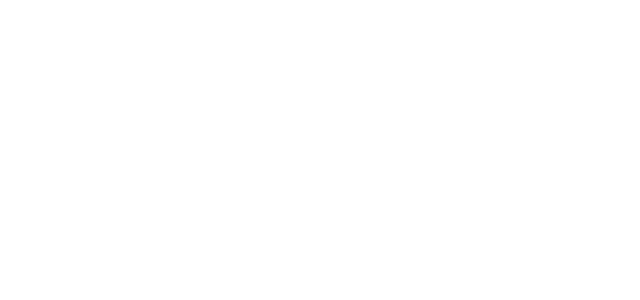
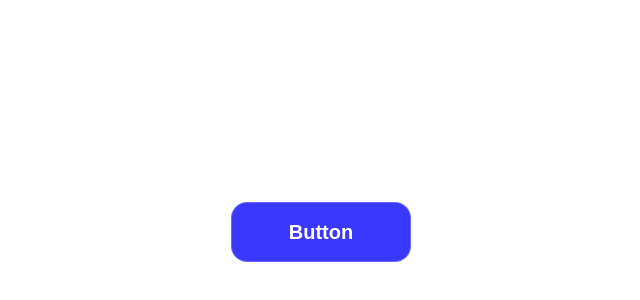
Before and after one commit to praveen-kumar-10/College-Project-Frontend, a React (Create React App) app: page / in a window 1280 px wide. Shown: the part 168-468 px from the top of the page, without its empty margins (319-959 px from the left). Built offline with nearby package versions, Linux system fonts and the light colour scheme.

Commit message:
Button Component Added

```diff
--- a/src/App.js
+++ b/src/App.js
@@ -1,7 +1,17 @@
 import "./App.css";
+import Button from "./components/UI/Button";
 
 function App() {
-  return <div className="App"></div>;
+  return (
+    <div className="App">
+      <Button
+        className="btn-primary"
+        title="Button"
+        type="button"
+        onClick={() => alert("hello")}
+      />
+    </div>
+  );
 }
 
 export default App;
--- /dev/null
+++ b/src/components/UI/Button.css
@@ -0,0 +1,16 @@
+.btn {
+  min-width: 180px;
+  min-height: 60px;
+  border: none;
+  outline: none;
+  padding: 0.5rem 1rem;
+  font-weight: 600;
+  font-size: 20px;
+  border-radius: 16px;
+}
+
+.btn-primary {
+  background: var(--btn-primary);
+  border: 1px solid rgba(173, 171, 255, 0.4);
+  color: var(--txt-primary);
+}
--- /dev/null
+++ b/src/components/UI/Button.jsx
@@ -0,0 +1,11 @@
+import React from "react";
+
+import "./Button.css";
+
+const Button = ({ title, className, ...attributes }) => (
+  <button className={`btn ${className}`} {...attributes}>
+    {title}
+  </button>
+);
+
+export default Button;
--- a/src/index.css
+++ b/src/index.css
@@ -6,36 +6,36 @@
   --font-inter: "Inter", sans-serif;
 
   /* Backgrounds */
-  --bg-primary: "#3C37FF";
-  --bg-secondary: "#2520E3";
+  --bg-primary: #3c37ff;
+  --bg-secondary: #2520e3;
 
   /* Outlines */
-  --ol-primary: "#D9DAE5";
-  --ol-secondary: "#E4E4EF";
-  --ol-light: "#F9F8FD";
+  --ol-primary: #d9dae5;
+  --ol-secondary: #e4e4ef;
+  --ol-light: #f9f8fd;
 
   /* Outlines Selected One's */
-  --ols-primary: "#322FB2";
-  --ols-secondary: "#7874FE";
-  --ols-light: "#D3CFFF";
+  --ols-primary: #322fb2;
+  --ols-secondary: #7874fe;
+  --ols-light: #d3cfff;
 
   /* Text */
-  --txt-primary: "#FFF";
-  --txt-secondary: "#E6F0FF";
+  --txt-primary: #fff;
+  --txt-secondary: #e6f0ff;
 
   /* Button */
-  --btn-primary: "#3A38FD";
-  --btn-secondary: "#F4F7FF";
+  --btn-primary: #3a38fd;
+  --btn-secondary: #f4f7ff;
 
   /* ===== Dark Mode ===== */
 
-  --d-bg-primary: "#0A0A0A";
-  --d-bg-secondary: "#262931";
+  --d-bg-primary: #0a0a0a;
+  --d-bg-secondary: #262931;
 
-  --d-btn-primary: "#3C37FF";
+  --d-btn-primary: #3c37ff;
 
-  --d-txt-primary: "#FFF";
-  --d-txt-secondary: "#7F8394";
+  --d-txt-primary: #fff;
+  --d-txt-secondary: #7f8394;
 }
 
 * {
@@ -51,4 +51,7 @@ body {
   -moz-osx-font-smoothing: grayscale;
   font-family: var(--font-inter);
   width: 100%;
+  height: 100vh;
+  display: grid;
+  place-items: center;
 }
```
Also changed, not shown: src/components/UI/Input.jsx (added).
